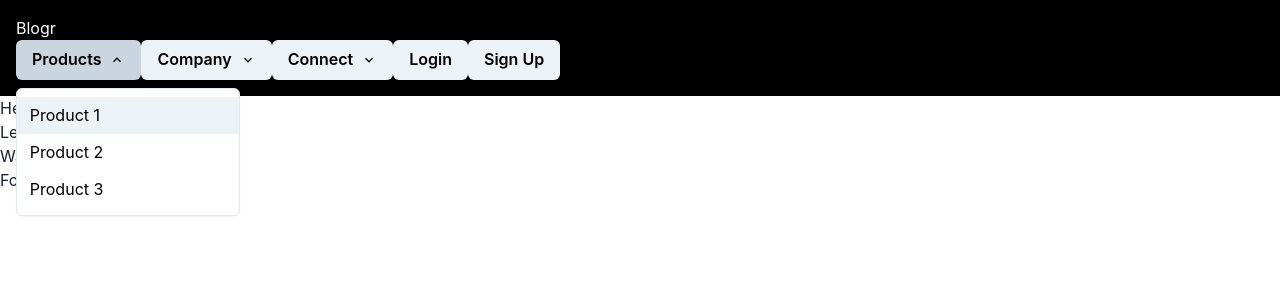
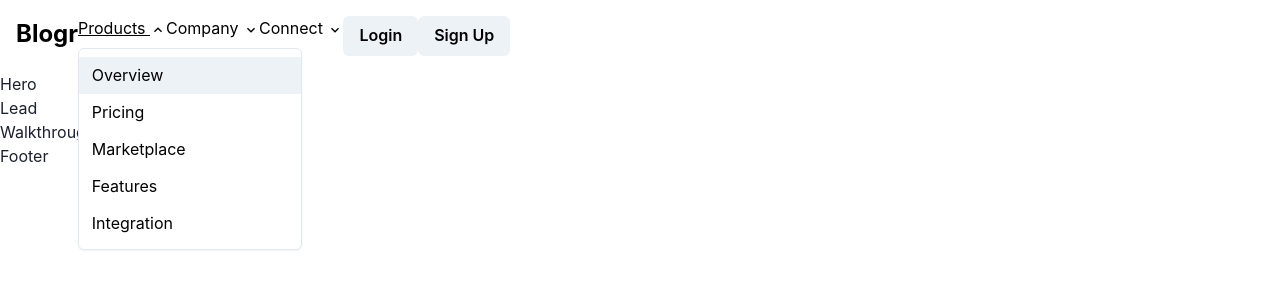
Before and after one commit to WilliamLa59/WebMockups, a React (Create React App) app in the folder blogr-landing-page/: page / in a window 1280 px wide. Both pictures are taken after a click on the button "Products". Shown: the top 300 px of the page. Built offline with nearby package versions, Linux system fonts and the light colour scheme.

Commit message:
added some styling for navbar

```diff
--- a/blogr-landing-page/src/components/Navbar.jsx
+++ b/blogr-landing-page/src/components/Navbar.jsx
@@ -1,48 +1,56 @@
-import { Box,Text, Button, ButtonGroup, Menu, MenuButton,  MenuList, MenuItem,} from '@chakra-ui/react'
+import { Box,Text, Button, Grid, Menu, MenuButton,  MenuList, MenuItem,} from '@chakra-ui/react'
 import {ChevronDownIcon, ChevronUpIcon} from "@chakra-ui/icons"
 import React from 'react'
 
 export const Navbar = () => {
   return (
-    <div>
-      <Box bg="black" w="100%" p={4} color="black">
-        <Text color="white">
+    <Box bg="transparent" w="100%" p={4} color="black" display="flex">
+
+      <div className='Logo'>
+        <Text fontSize="24" fontWeight="bold">
           Blogr
         </Text>
+      </div>
+
+      <div className='menuLinks'>
+        <Menu >
+          {({ isOpen }) => (
+            <>
+              <MenuButton isActive={isOpen}>
+                <Text textDecoration={ isOpen? "underline" : "none" }>Products {isOpen? <ChevronUpIcon/>:<ChevronDownIcon />}</Text>
+              </MenuButton>
+              <MenuList>
+                <MenuItem>Overview</MenuItem>
+                <MenuItem>Pricing</MenuItem>
+                <MenuItem>Marketplace</MenuItem>
+                <MenuItem>Features</MenuItem>
+                <MenuItem>Integration</MenuItem>
+              </MenuList>
+            </>
+          )}
+        </Menu>
 
         <Menu >
           {({ isOpen }) => (
             <>
-              <MenuButton isActive={isOpen} as={Button} rightIcon={isOpen? <ChevronUpIcon/>:<ChevronDownIcon />}>
-                Products
+              <MenuButton isActive={isOpen}>
+                <Text textDecoration={ isOpen? "underline" : "none" }>Company {isOpen? <ChevronUpIcon/>:<ChevronDownIcon />}</Text>
               </MenuButton>
               <MenuList>
-                <MenuItem>Product 1</MenuItem>
-                <MenuItem>Product 2</MenuItem>
-                <MenuItem>Product 3</MenuItem>
+                <MenuItem>About</MenuItem>
+                <MenuItem>Team</MenuItem>
+                <MenuItem>Blog</MenuItem>
+                <MenuItem>Careers</MenuItem>
               </MenuList>
             </>
           )}
         </Menu>
+
         <Menu >
           {({ isOpen }) => (
             <>
-              <MenuButton isActive={isOpen} as={Button} rightIcon={isOpen? <ChevronUpIcon/>:<ChevronDownIcon />}>
-                Company
-              </MenuButton>
-              <MenuList>
-                <MenuItem>About Us</MenuItem>
-                <MenuItem>Team</MenuItem>
-                <MenuItem>FAQ</MenuItem>
-              </MenuList>
-            </>
-          )}
-        </Menu>
-        <Menu >
-          {({ isOpen }) => (
-            <>
-              <MenuButton isActive={isOpen} as={Button} rightIcon={isOpen? <ChevronUpIcon/>:<ChevronDownIcon />}>
-                Connect
+              <MenuButton isActive={isOpen}>
+                <Text textDecoration={ isOpen? "underline" : "none" }>Connect {isOpen? <ChevronUpIcon/>:<ChevronDownIcon />}</Text>
               </MenuButton>
               <MenuList>
                 <MenuItem>Contact</MenuItem>
@@ -52,11 +60,13 @@ export const Navbar = () => {
             </>
           )}
         </Menu>
+      </div>
 
+      <div className='menuButtons'>
         <Button>Login</Button>
         <Button>Sign Up</Button>
-      </Box>
+      </div>
 
-    </div>
+    </Box>
   )
 }
```
